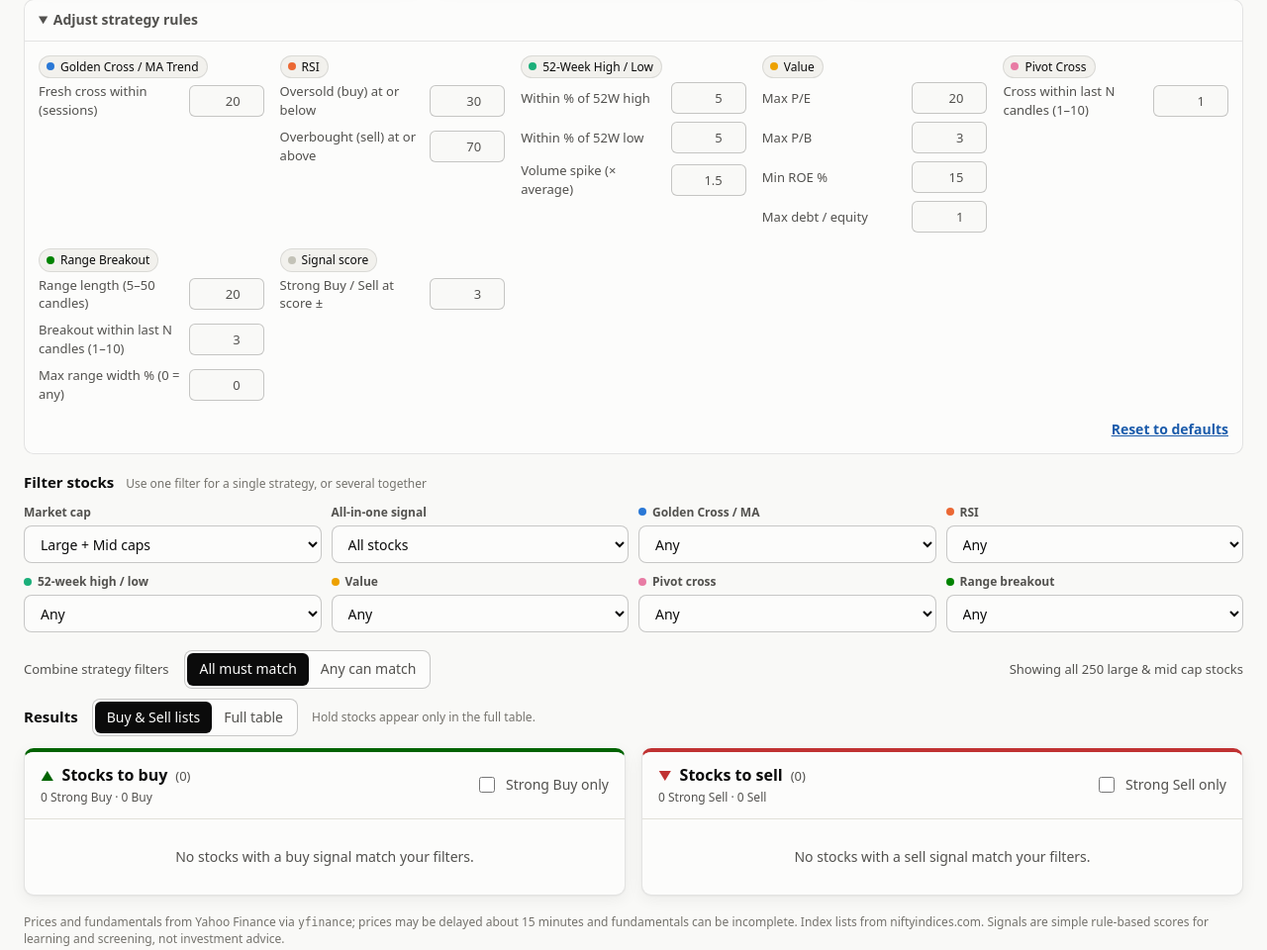
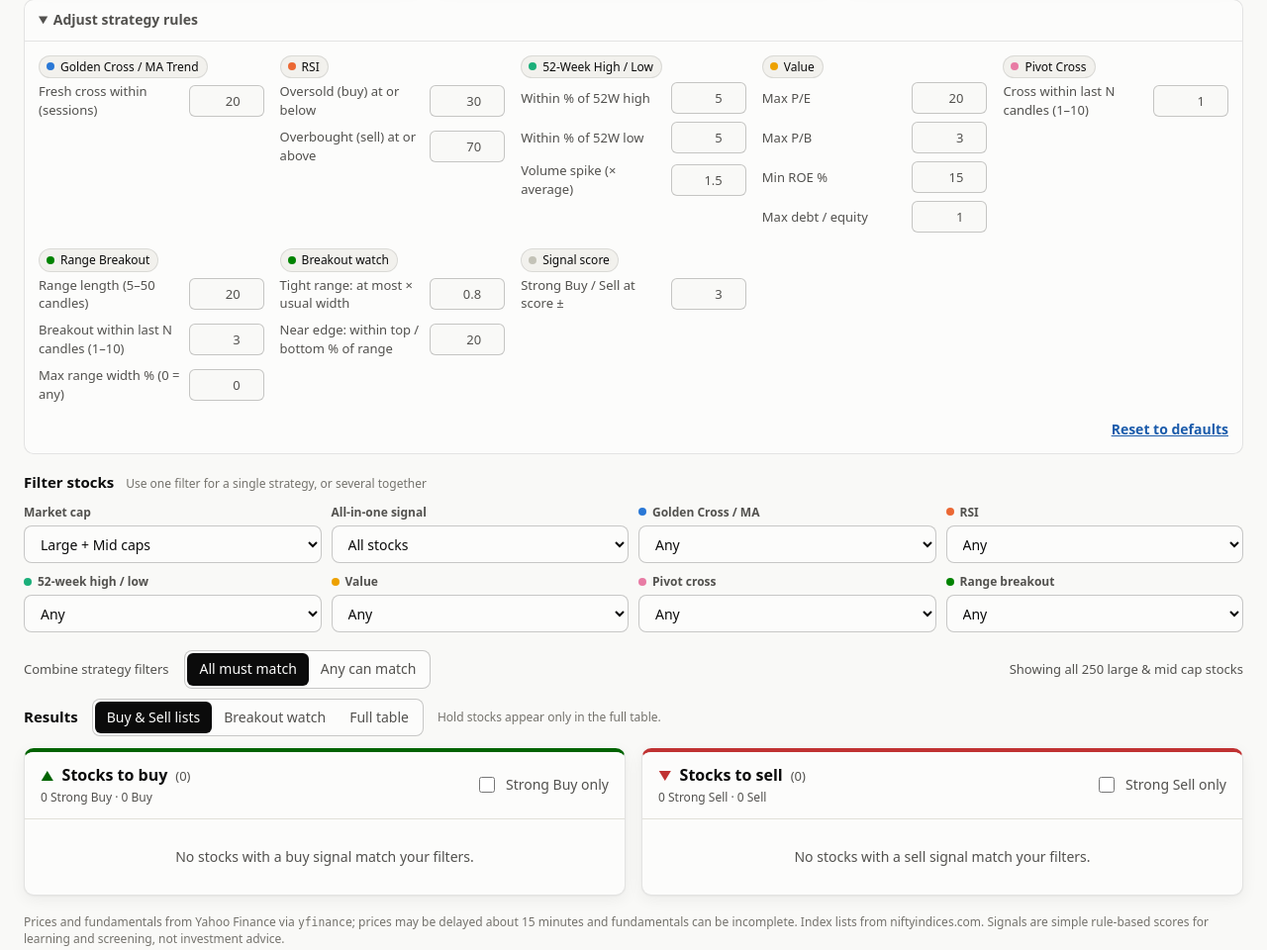
Before and after one commit to HarshBhushanDubey/nse-screener, a Flask app: page / in a window 1280 px wide, after a click on "Adjust strategy rules". Shown: the part 814-1774 px from the top of the page at 99% size. Run offline with Flask 3, Linux system fonts and the light colour scheme.

Commit message:
Add Breakout watch: stocks in a tight range near a breakout or breakdown
New results view that checks 15 min, 1 hour, daily and weekly candles for
stocks whose last 20 candles trade in a range at most 80% of its usual
width, with price in the top 20% (about to break out) or bottom 20%
(about to break down) of that range. Thresholds are adjustable; adds an
/api/candles endpoint for the local server.

Co-Authored-By: Claude Opus 5.5 <noreply@anthropic.com>

```diff
--- a/app.py
+++ b/app.py
@@ -63,6 +63,15 @@ def api_scan_status(uid):
     return jsonify(scan.snapshot(since=request.args.get("since", default=-1, type=int)))
 
 
+@app.get("/api/candles")
+def api_candles():
+    uid = request.args.get("universe", "niftylargemidcap250")
+    tf = _tf(request.args.get("tf", "1d"))
+    if uid not in universes.LISTED or tf is None:
+        return jsonify(error="Unknown index or timeframe"), 400
+    return jsonify(screener.candles(uid, tf))
+
+
 @app.get("/api/lookup")
 def api_lookup():
     q = request.args.get("q", "").strip()
--- a/static/app.js
+++ b/static/app.js
@@ -181,6 +181,7 @@
     nearHigh: 5, nearLow: 5, volSpike: 1.5,
     maxPE: 20, maxPB: 3, minROE: 15, maxDE: 1,
     pivotWithin: 1, rangeLookback: 20, rangeWithin: 3, maxRangeWidth: 0,
+    squeezeRatio: 0.8, nearEdge: 20,
     strongAt: 3,
   };
   const RULE_GROUPS = [
@@ -190,6 +191,7 @@
     { name: 'Value', color: 'var(--s4)', fields: [['maxPE', 'Max P/E', 1], ['maxPB', 'Max P/B', 0.1], ['minROE', 'Min ROE %', 1], ['maxDE', 'Max debt / equity', 0.1]] },
     { name: 'Pivot Cross', color: 'var(--s5)', fields: [['pivotWithin', 'Cross within last N candles (1–10)', 1]] },
     { name: 'Range Breakout', color: 'var(--s6)', fields: [['rangeLookback', 'Range length (5–50 candles)', 1], ['rangeWithin', 'Breakout within last N candles (1–10)', 1], ['maxRangeWidth', 'Max range width % (0 = any)', 0.5]] },
+    { name: 'Breakout watch', color: 'var(--s6)', fields: [['squeezeRatio', 'Tight range: at most × usual width', 0.05], ['nearEdge', 'Near edge: within top / bottom % of range', 5]] },
     { name: 'Signal score', color: 'var(--axis)', fields: [['strongAt', 'Strong Buy / Sell at score ±', 1]] },
   ];
 
@@ -428,7 +430,8 @@
     mode: store.get('mode', 'all') === 'any' ? 'any' : 'all',
     rules: Object.assign({}, DEFAULT_RULES, store.get('rules', {})),
     sort: savedSort && savedSort.key ? savedSort : { key: 'signal', dir: -1 },
-    view: store.get('view', 'split') === 'table' ? 'table' : 'split',
+    view: ['split', 'watch', 'table'].includes(store.get('view', 'split')) ? store.get('view', 'split') : 'split',
+    watchTfs: store.get('watchTfs', ['15m', '1h', '1d', '1wk']),
     strongOnly: Object.assign({ buy: false, sell: false }, store.get('strongOnly', {})),
     query: '',
     flash: null,
@@ -674,14 +677,15 @@
     else if (total) text = filtersActive() ? `${rows.length} of ${total} ${capText} stocks match your filters` : `Showing all ${total} ${capText} stocks`;
     $('#count').textContent = text;
 
-    const split = state.view === 'split' && !q;
-    $('#splitView').hidden = !split;
-    $('#tableView').hidden = split;
-    document.querySelectorAll('#viewSwitch button').forEach((b) =>
-      b.setAttribute('aria-pressed', String(b.dataset.view === (q ? 'table' : state.view))));
+    const view = q ? 'table' : state.view;
+    $('#splitView').hidden = view !== 'split';
+    $('#watchView').hidden = view !== 'watch';
+    $('#tableView').hidden = view !== 'table';
+    document.querySelectorAll('#viewSwitch button').forEach((b) => b.setAttribute('aria-pressed', String(b.dataset.view === view)));
     $('#viewNote').textContent = q ? 'Search results are shown in the full table.'
-      : split ? 'Hold stocks appear only in the full table.' : '';
-    if (split) renderSplit([...pinRows, ...rows], loading);
+      : view === 'split' ? 'Hold stocks appear only in the full table.' : '';
+    if (view === 'split') renderSplit([...pinRows, ...rows], loading);
+    if (view === 'watch') renderWatch(rows, loading);
 
     if (state.flash) {
       const tr = tbody.querySelector(`tr[data-ysym="${CSS.escape(state.flash)}"]`);
@@ -797,10 +801,140 @@
     }
   }
 
+  // ------------------------------------------------------------ breakout watch
+  const WATCH_ALL = ['15m', '1h', '1d', '1wk'];
+  const watch = { data: {}, loading: new Set(), key: '' };
+  const tfInfo = (id) => state.timeframes.find((t) => t.id === id) || { id, label: id, short: id };
+
+  async function loadCandles(tf) {
+    if (STATIC.on) {
+      await staticLoad(false);
+      if (tf === '1d') return Object.fromEntries(Object.entries(STATIC.stocks).filter(([, r]) => r.tfd).map(([sym, r]) => [sym, r.tfd]));
+      if (!STATIC.tf[tf]) STATIC.tf[tf] = await getJSON(`data/tf-${tf}.json?v=${encodeURIComponent(STATIC.meta.updated)}`);
+      return STATIC.tf[tf];
+    }
+    return api(`/api/candles?universe=${encodeURIComponent(state.universe)}&tf=${encodeURIComponent(tf)}`);
+  }
+
+  function ensureWatchData() {
+    const key = STATIC.on ? 'static' : state.universe;
+    if (watch.key !== key) { watch.data = {}; watch.key = key; }
+    for (const tf of state.watchTfs) {
+      if (watch.data[tf] || watch.loading.has(tf)) continue;
+      watch.loading.add(tf);
+      loadCandles(tf)
+        .then((m) => { if (watch.key === key) watch.data[tf] = m || {}; })
+        .catch(() => { if (watch.key === key) watch.data[tf] = {}; })
+        .finally(() => { watch.loading.delete(tf); render(); });
+    }
+  }
+
+  /** A stock "in a range" whose price is near the top (dir +1) or bottom (dir -1) of it. */
+  function rangeSetup(t, R) {
+    if (!t || !t.c) return null;
+    const { h, l, c } = t;
+    const n = c.length;
+    const N = clamp(R.rangeLookback, 5, Math.floor((n - 1) / 2));
+    const win = (end) => {
+      let hi = -Infinity, lo = Infinity;
+      for (let j = end - N; j < end; j++) {
+        if (h[j] == null || l[j] == null) return null;
+        if (h[j] > hi) hi = h[j];
+        if (l[j] < lo) lo = l[j];
+      }
+      return { hi, lo };
+    };
+    const cur = win(n - 1);
+    const price = c[n - 1];
+    if (!cur || price == null || cur.lo <= 0 || cur.hi <= cur.lo) return null;
+    if (price > cur.hi || price < cur.lo) return null;            // already broken out / down
+    const widths = [];
+    for (let i = N; i <= n - 1 - N; i++) { const w = win(i); if (w) widths.push((w.hi - w.lo) / w.lo); }
+    if (widths.length < 3) return null;
+    widths.sort((a, b) => a - b);
+    const width = (cur.hi - cur.lo) / cur.lo;
+    const ratio = width / widths[Math.floor(widths.length / 2)];
+    if (ratio > R.squeezeRatio) return null;                      // not tighter than usual
+    const pos = (price - cur.lo) / (cur.hi - cur.lo);
+    const edge = R.nearEdge / 100;
+    const base = { hi: cur.hi, lo: cur.lo, width: width * 100, ratio, price, last: t.last, N };
+    if (pos >= 1 - edge) return { ...base, dir: 1, dist: (cur.hi - price) / price * 100 };
+    if (pos <= edge) return { ...base, dir: -1, dist: (price - cur.lo) / price * 100 };
+    return null;
+  }
+
+  function watchItem(it, dir) {
+    const r = it.r;
+    const chg = r.change_pct;
+    const chips = it.hits.map((x) => {
+      const T = tfInfo(x.tf);
+      const tip = `${T.label} chart: the last ${x.N} candles traded between ${inr(x.lo)} and ${inr(x.hi)} `
+        + `(${num(x.width)}% wide, ${num(x.ratio * 100, 0)}% of its usual width). Price ${inr(x.price)} is ${num(x.dist, 2)}% `
+        + (dir > 0 ? `below the top: a close above ${inr(x.hi)} would be a breakout.` : `above the bottom: a close below ${inr(x.lo)} would be a breakdown.`)
+        + ` As of ${x.last}.`;
+      return `<span class="tag" tabindex="0" style="--c:var(--s6)" data-tip="${esc(tip)}">${dir > 0 ? UP : DOWN}<b>${esc(T.short)}</b>&nbsp;${num(x.dist, 2)}% to ${dir > 0 ? inr(x.hi) : inr(x.lo)}</span>`;
+    }).join('');
+    return `<li class="fi" data-ysym="${esc(r.ysym)}">
+      <div class="fi-top">
+        <span class="fi-name">${symLink(r)}<span class="co">${esc(r.name)}</span>${capChip(r)}</span>
+        ${it.e.level ? sigHTML(it.e) : ''}
+        <span class="fi-price">${inr(r.price)} <span class="${chg > 0 ? 'up' : chg < 0 ? 'down' : ''}">${signed(chg, 2)}</span></span>
+      </div>
+      <div class="tags">${chips}</div>
+    </li>`;
+  }
+
+  function renderWatch(items, loading) {
+    state.watchTfs = state.watchTfs.filter((tf) => WATCH_ALL.includes(tf));
+    if (!state.watchTfs.length) state.watchTfs = [...WATCH_ALL];
+    ensureWatchData();
+    const R = state.rules;
+    $('#watchTfs').innerHTML = WATCH_ALL.map((tf) =>
+      `<button type="button" data-tf="${tf}" aria-pressed="${state.watchTfs.includes(tf)}">${esc(tfInfo(tf).label)}</button>`).join('');
+    const pending = state.watchTfs.filter((tf) => !watch.data[tf]);
+    $('#watchNote').textContent = pending.length
+      ? `Loading ${pending.map((tf) => tfInfo(tf).label.toLowerCase()).join(', ')} candles…`
+      : `Range = the last ${R.rangeLookback} candles; tight = at most ${Math.round(R.squeezeRatio * 100)}% of its usual width; near = in the top or bottom ${R.nearEdge}% of the range.`;
+    const up = [], down = [];
+    for (const it of items) {
+      const hits = [];
+      for (const tf of state.watchTfs) {
+        const setup = rangeSetup(watch.data[tf] && watch.data[tf][it.r.symbol], R);
+        if (setup) hits.push({ tf, ...setup });
+      }
+      for (const [dir, list] of [[1, up], [-1, down]]) {
+        const mine = hits.filter((x) => x.dir === dir);
+        if (mine.length) list.push({ ...it, hits: mine, best: Math.min(...mine.map((x) => x.dist)) });
+      }
+    }
+    const order = (a, b) => b.hits.length - a.hits.length || a.best - b.best;
+    const busy = loading || (pending.length === state.watchTfs.length);
+    const bones = '<li><span class="bone"></span><span class="bone" style="width:70%"></span><span class="bone" style="width:80%"></span></li>';
+    for (const [id, list, dir, word] of [['up', up, 1, 'breakout'], ['down', down, -1, 'breakdown']]) {
+      list.sort(order);
+      $(`#${id}Count`).textContent = busy ? '' : `(${list.length})`;
+      $(`#${id}List`).innerHTML = busy ? bones
+        : list.length ? list.map((it) => watchItem(it, dir)).join('')
+        : `<li class="frame-empty">No stock is in a tight range near its ${dir > 0 ? 'top' : 'bottom'} on these timeframes. Loosen the Breakout watch rules or add timeframes.</li>`;
+    }
+  }
+
+  $('#watchTfs').addEventListener('click', (e) => {
+    const b = e.target.closest('button[data-tf]');
+    if (!b) return;
+    const tf = b.dataset.tf;
+    const on = state.watchTfs.includes(tf);
+    if (on && state.watchTfs.length === 1) return;               // keep at least one timeframe
+    state.watchTfs = on ? state.watchTfs.filter((x) => x !== tf) : WATCH_ALL.filter((x) => x === tf || state.watchTfs.includes(x));
+    store.set('watchTfs', state.watchTfs);
+    render();
+  });
+
   // ------------------------------------------------------------ scanning
   async function startScan(force = false) {
     clearTimeout(state.pollTimer);
     const token = ++state.pollToken;
+    if (force) watch.data = {};
     if (STATIC.on) return staticScan(token, force);
     try {
       const meta = await api('/api/scan', { method: 'POST', body: JSON.stringify({ universe: state.universe, tf: state.tf, force }) });
@@ -1016,7 +1150,7 @@
     showTooltip(`<b>${inr(c[i])}</b> · ${esc(fmtDate(r.spark.d[i]))}<br>6-month change ${esc(signed(sinceStart))}`, e.clientX, e.clientY);
   }
 
-  for (const rowsEl of [$('#rows'), $('#splitView')]) {
+  for (const rowsEl of [$('#rows'), $('#splitView'), $('#watchView')]) {
     rowsEl.addEventListener('pointermove', (e) => {
       const svg = e.target.closest('.spark');
       if (svg) { sparkHover(svg, e); return; }
--- a/static/style.css
+++ b/static/style.css
@@ -390,6 +390,16 @@ h2 { font-size: 15px; margin: 0; white-space: nowrap; }
 .frame-empty { padding: 28px 16px; color: var(--ink-2); text-align: center; }
 .frame-list .bone { display: block; height: 12px; margin: 14px 16px; border-radius: 4px; background: var(--surface-3); animation: pulse 1.2s ease-in-out infinite; }
 
+/* ---------- breakout watch ---------- */
+.watch-head { display: flex; align-items: center; gap: 8px 12px; flex-wrap: wrap; margin-bottom: 12px; }
+.chips { display: inline-flex; gap: 6px; flex-wrap: wrap; }
+.chips button {
+  border: 1px solid var(--border-strong); background: var(--surface); color: var(--ink-2);
+  border-radius: 999px; padding: 5px 12px; cursor: pointer; font-weight: 600; font-size: 13px;
+}
+.chips button[aria-pressed="true"] { background: var(--ink); color: var(--surface); border-color: var(--ink); }
+.watch .tag b { font-weight: 650; }
+
 /* ---------- table ---------- */
 .table-wrap {
   background: var(--surface);
--- a/templates/index.html
+++ b/templates/index.html
@@ -106,6 +106,7 @@
       <h2>Results</h2>
       <div class="segmented" id="viewSwitch" role="group" aria-label="Results view">
         <button type="button" data-view="split">Buy &amp; Sell lists</button>
+        <button type="button" data-view="watch">Breakout watch</button>
         <button type="button" data-view="table">Full table</button>
       </div>
       <span id="viewNote" class="hint"></span>
@@ -134,6 +135,34 @@
       </div>
     </section>
 
+    <section id="watchView" class="watch" aria-label="Breakout watch" hidden>
+      <div class="watch-head">
+        <span class="toolbar-label">Timeframes</span>
+        <div id="watchTfs" class="chips" role="group" aria-label="Timeframes to check"></div>
+        <span id="watchNote" class="hint"></span>
+      </div>
+      <div class="split">
+        <div class="frame frame-buy">
+          <div class="frame-head">
+            <div>
+              <h3 class="frame-title"><span class="arr up" aria-hidden="true">▲</span>About to break out <span class="n" id="upCount"></span></h3>
+              <div class="frame-sub">In a tight range, trading near the top of it</div>
+            </div>
+          </div>
+          <ul class="frame-list" id="upList"></ul>
+        </div>
+        <div class="frame frame-sell">
+          <div class="frame-head">
+            <div>
+              <h3 class="frame-title"><span class="arr down" aria-hidden="true">▼</span>About to break down <span class="n" id="downCount"></span></h3>
+              <div class="frame-sub">In a tight range, trading near the bottom of it</div>
+            </div>
+          </div>
+          <ul class="frame-list" id="downList"></ul>
+        </div>
+      </div>
+    </section>
+
     <div class="table-wrap" id="tableView">
       <table id="results">
         <thead><tr id="headRow"></tr></thead>
```
Also changed, not shown: screener.py (+29 -0 lines).
